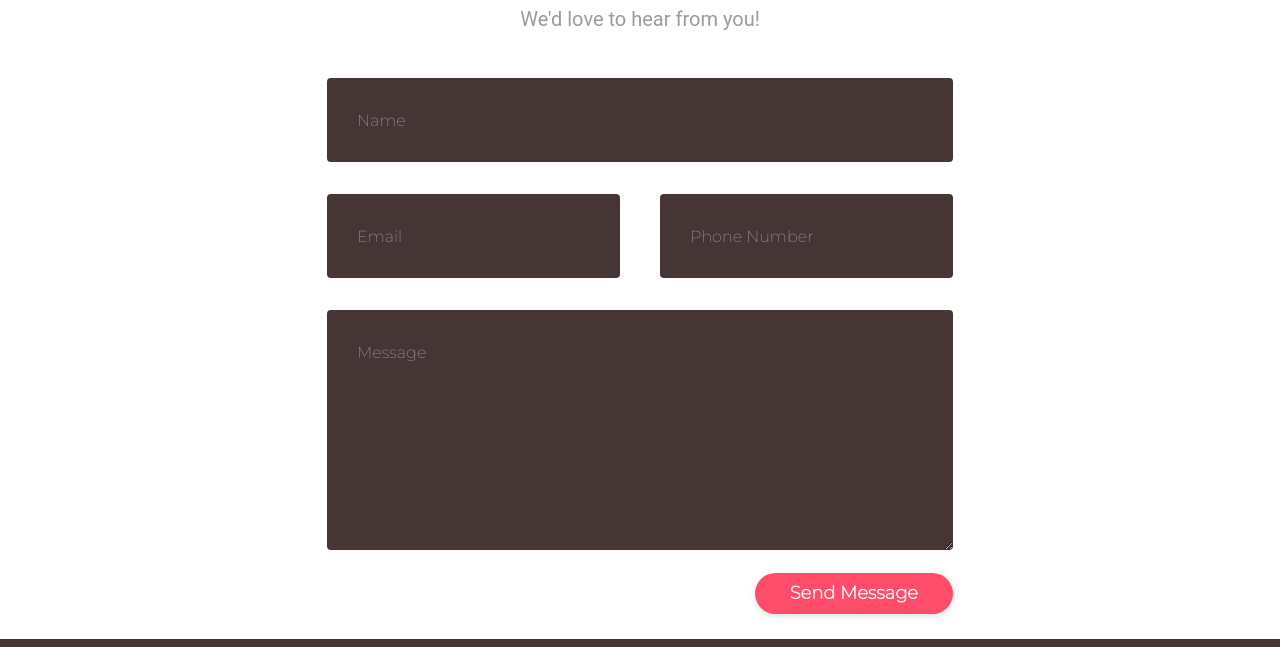
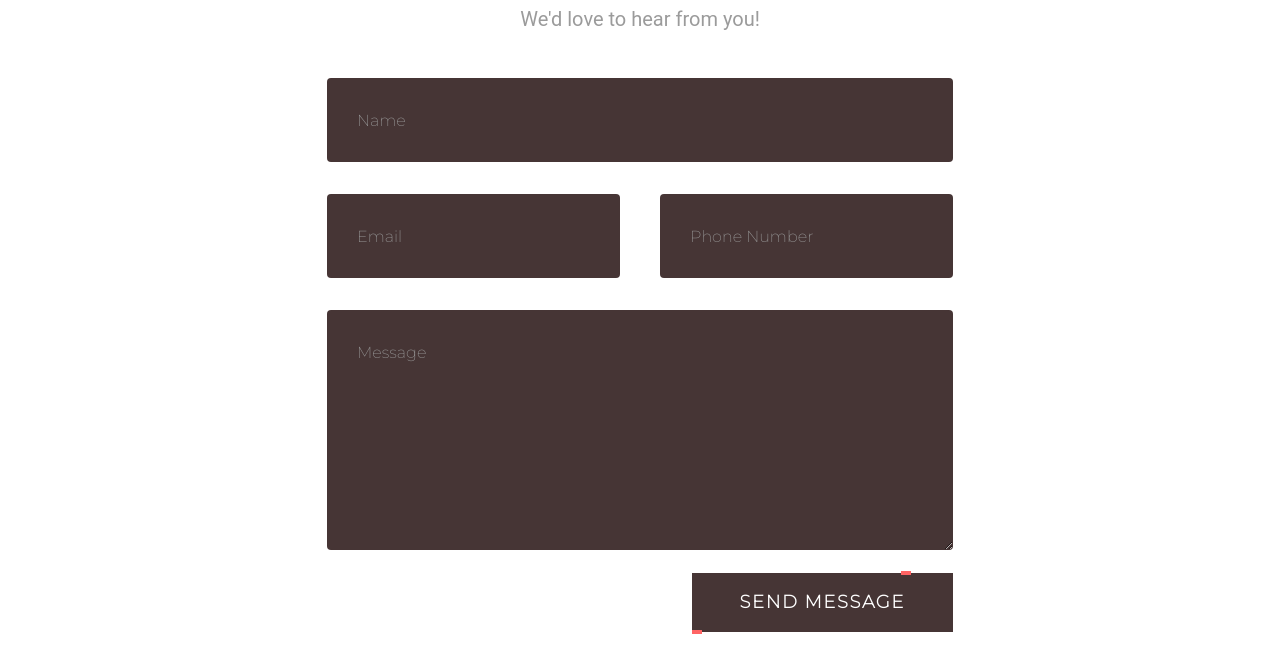
Before and after one commit to marshadkhn/TinDog, a website: page index.html in a window 1280 px wide. Shown: the part 3388-4035 px from the top of the page. Drawn offline with nearby package versions, Linux system fonts and the light colour scheme.

Commit message:
button changes added

```diff
--- a/css/styles.css
+++ b/css/styles.css
@@ -363,24 +363,100 @@ textarea {
 }
 
 .submit-btn {
-  float:right;
-  padding: 7px 35px;
-  border-radius: 60px;
-  display:block;
-  background-color: #ff4c68;
-  color: white;
-  font-weight: 700;
-  font-size: 18px;
+  position: relative;
+  background:rgb(70, 53, 53) ;
+  color: #fff;
+  text-decoration: none;
+  text-transform: uppercase;
+  border: none;
+  letter-spacing: 0.1rem;
+  font-size: 1rem;
+  padding: 1rem 3rem;
+  transform: 0.2s;
+  font-size:18px ;
+  font-weight:700 ;
+}
+.submit-btn:hover {
+  letter-spacing: 0.2rem;
+  padding: 1.1rem 3rem;
+  background: var(--clr);
+  color: var(--clr);
+  animation: box 3s infinite;
   cursor: pointer;
-  box-shadow: 0 2px 5px 0 rgba(0, 0, 0, 0.06), 0 2px 10px 0 rgba(0, 0, 0, 0.07);
-  -webkit-transition: all 300ms ease;
-  transition: all 300ms ease;
+}
+.submit-btn::before{
+  content: "";
+  position: absolute;
+  inset: 2px;
+  background: #463535;
+
+}
+.submit-btn span{
+  position: relative;
+  z-index: 1;
+}
+.submit-btn i{
+  position: absolute;
+  inset: 0;
+  display: block;
+}
+.submit-btn i::before{
+  content: "";
+  position: absolute;
+  width: 10px;
+  height: 2px;
+  left: 80%;
+  top: -2px;
+  border: 2px solid var(--clr);
+  background:#463535 ;
+  transition: 0.2s;
+
+}
+.submit-btn:hover i::before{
+  width: 15px;
+  left:20%;
+  animation: move 3s infinite;
+}
+.submit-btn i::after{
+  content: "";
+  position: absolute;
+  width: 10px;
+  height: 2px;
+  bottom: -2px;
+  border: 2px solid var(--clr);
+  background: #463535;
+  transition:0.2s ;
+}
+.submit-btn:hover i::after{
+  width: 15px;
+  left:80%;
+  animation: move 3s infinite;
+}
+ @keyframes move {
+  0%{
+    transform: translateX(0);
+  }
+  50%{
+    transform: translateX(5px);
+  }
+  100%{
+    transform: translateX(0);
+  }
+
+}
+@keyframes box{
+  0%{
+    box-shadow: #151514;
+  }
+  50%{
+    box-shadow: 0 0 25px var(--clr);
+  }
+  100%{
+    box-shadow: #232322;
+  }
 }
 
-.submit-btn:hover {
-  transform: translateY(1px);
-  box-shadow: 0 1px 1px 0 rgba(0, 0, 0, 0.1), 0 1px 1px 0 rgba(0, 0, 0, 0.09);
-}
+
 
 @media (max-width: 768px) {
   .submit-btn {
--- a/index.html
+++ b/index.html
@@ -236,7 +236,12 @@
             </div>
           </div>
           <div class="col-xs-12">
-            <div class="btn-lrg submit-btn">Send Message</div>
+            <div class="btn-lrg submit-btn" style="--clr:#ff6464">
+              <i></i>
+              <span>
+                Send message
+              </span>
+               </div>
           </div>
       </div>
     </div>
```
Also changed, not shown: 1 other file.
